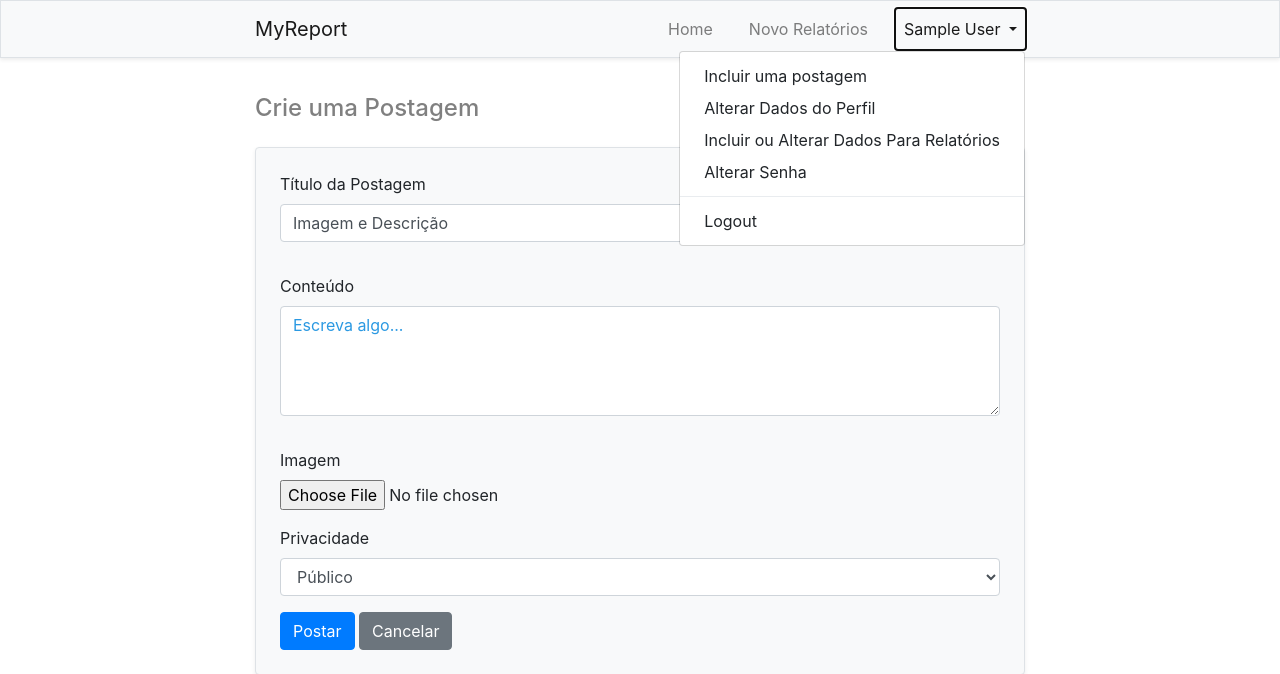
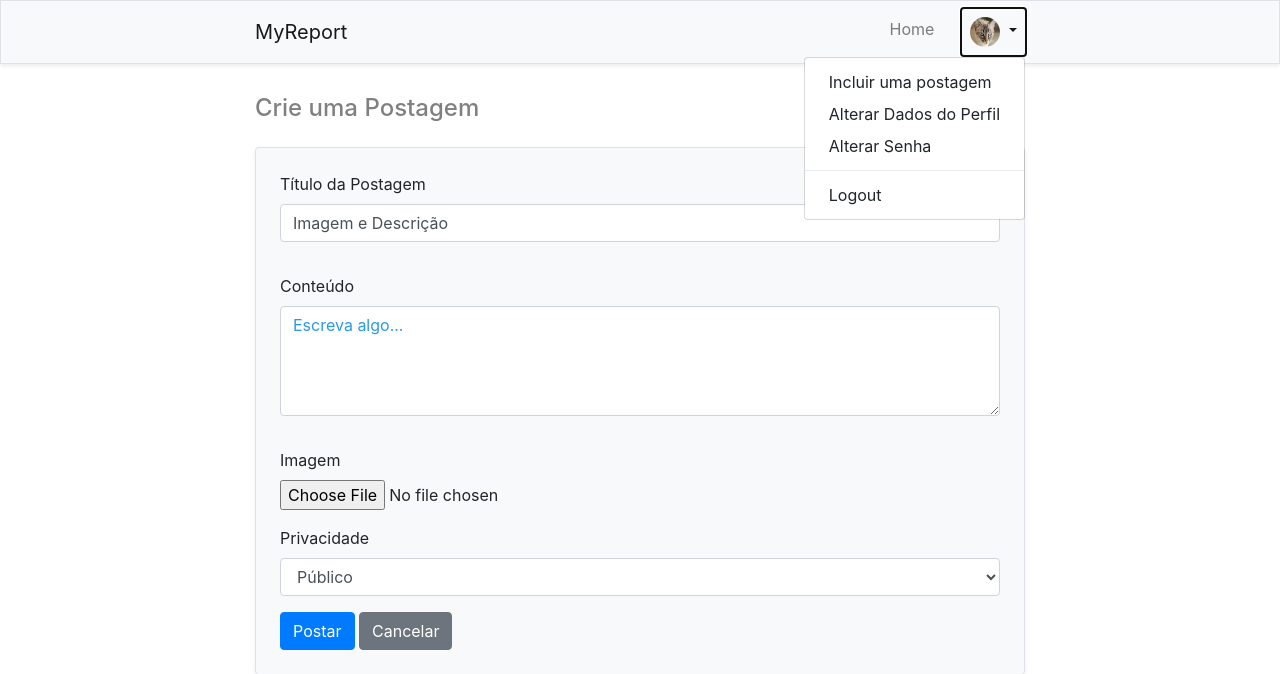
Before and after one commit to PeritoCriminal/NewReport, a Django app: page /create_post in a window 1280 px wide, after a click that opens the changed part. Shown: the top 674 px of the page. Run offline with Django 5.2, Linux system fonts and the light colour scheme; the visitor is signed in with stand-in values (Sample User, id 1); some libraries are stand-ins or nearby versions.

Commit message:
ajustes para permissões de editor

```diff
--- a/newreportapp/models/user/custom_user_model.py
+++ b/newreportapp/models/user/custom_user_model.py
@@ -12,13 +12,13 @@ import sys
 class CustomUserModel(AbstractUser):
     # Níveis de acesso
     VIEWER = 'viewer'
-    EDITOR = 'editor'
+    # EDITOR = 'editor'
     MODERATOR = 'moderator'
     ADMINISTRATOR = 'administrator'
 
     ACCESS_LEVEL_CHOICES = [
         (VIEWER, 'Viewer'),
-        (EDITOR, 'Editor'),
+        # (EDITOR, 'Editor'),
         (MODERATOR, 'Moderador'),
         (ADMINISTRATOR, 'Administrador'),
     ]
@@ -31,6 +31,8 @@ class CustomUserModel(AbstractUser):
 
     display_name = models.CharField(max_length=100, blank=True, null=True)  # Nome para exibição
     gender = models.CharField(max_length=1, choices=[('M', 'Male'), ('F', 'Female'), ('O', 'Other')], blank=True, null=True)  # Sexo
+
+    is_editor = models.BooleanField(default=False)
 
     photo = StdImageField(
         upload_to='user_photos/',
--- a/newreportapp/templates/base.html
+++ b/newreportapp/templates/base.html
@@ -31,26 +31,46 @@
                         {% endif %}
 
                         {% if user.is_authenticated %}
-                            <li class="nav-item">
-                                <a class="nav-link" href="{% url 'create_header_report' %}">Novo Relatórios</a>
-                            </li>
 
                             <!-- Dropdown do nome do usuário -->
                             <li class="nav-item dropdown">
+
+
+                                <a class="nav-link dropdown-toggle" href="#" id="userDropdown" role="button" data-toggle="dropdown" aria-haspopup="true" aria-expanded="false" title="{{ user.get_full_name|default:user.username }}">
+                                    {% if user.photo %}
+                                        <img src="{{ user.photo.url }}" alt="Foto de {{ user.get_full_name|default:user.username }}" class="rounded-circle" width="30" height="30">
+                                    {% else %}
+                                        <img src="{% static 'images/user_default_photo.png' %}" alt="Foto de {{ user.get_full_name|default:user.username }}" class="rounded-circle" width="30" height="30">
+                                    {% endif %}
+                                </a>
+
+
+
+
+                            <!--
                                 <a class="nav-link dropdown-toggle" href="#" id="userDropdown" role="button" data-toggle="dropdown" aria-haspopup="true" aria-expanded="false">
                                     {{ user.get_full_name|default:user.username }}
                                 </a>
+                            -->
+
+
+
                                 <div class="dropdown-menu dropdown-menu-right" aria-labelledby="userDropdown">
                                     <a class="dropdown-item" href="{% url 'create_post' %}">Incluir uma postagem</a>
 
                                     <!-- Verifica se o nível de acesso do usuário é Editor -->
-                                    {% if user.access_level == 'editor' %}
-                                        <a class="dropdown-item" href="#">Meus Laudos</a>
+
+                                    <a class="dropdown-item" href="{% url 'edit_user_profile' %}">Alterar Dados do Perfil</a>
+                                    <a class="dropdown-item" href="{% url 'password_change' %}">Alterar Senha</a> <!-- Link para alteração de senha -->
+
+
+                                    {% if user.is_editor %}
+                                        <div class="dropdown-divider"></div>
+                                        <a class="dropdown-item" href="{% url 'create_header_report' %}">Novo Laudo</a>
+                                        <a class="dropdown-item" href="#">Lista de Laudos</a>
+                                        <a class="dropdown-item" href="{% url 'user_attributes_create' %}">Dados Gerais</a>
                                     {% endif %}
 
-                                    <a class="dropdown-item" href="{% url 'edit_user_profile' %}">Alterar Dados do Perfil</a>
-                                    <a class="dropdown-item" href="{% url 'user_attributes_create' %}">Incluir ou Alterar Dados Para Relatórios</a>
-                                    <a class="dropdown-item" href="{% url 'password_change' %}">Alterar Senha</a> <!-- Link para alteração de senha -->
 
                                     <div class="dropdown-divider"></div>
                                     <form id="logout-form" method="post" action="{% url 'logout' %}" style="display: inline;">
--- a/newreportapp/views/report/header_report_views.py
+++ b/newreportapp/views/report/header_report_views.py
@@ -1,9 +1,14 @@
 from django.shortcuts import render, get_object_or_404, redirect
 from django.contrib import messages
+from django.core.exceptions import PermissionDenied
 from newreportapp.forms import HeaderReportForm
 from newreportapp.models import HeaderReportModel
+from django.contrib.auth.decorators import login_required
 
+@login_required
 def header_report_view(request, report_id=None):
+    if not request.user.is_editor:
+        raise PermissionDenied("Você não tem permissão para acessar esta página.")
     user = request.user
     if report_id:
         header_report = get_object_or_404(HeaderReportModel, id=report_id)
--- a/pendencias.txt
+++ b/pendencias.txt
@@ -3,6 +3,7 @@ Código está crescendo.
 ====================================================
 O que falta implementar?
 ----------------------------------------------------
+Criar logs
 Permições para usuários editores, moderadores e admin
 Instalar servidor apache?
 Estilizar comentário, data menorzinha e texto um pouquinho recuado a esquerda e maiorzinho.
```
Also changed, not shown: newreportapp/templates/registration/user_attributes_to_report.html (+2 -5 lines), newreportapp/views/user/user_attributes_to_report_views.py (+9 -3 lines), newreportapp/migrations/0032_customusermodel_is_editor_and_more.py (added), newreportapp/static/images/user_default_photo.png, newreportapp/static/images/user_default_photo_1.png (added).
